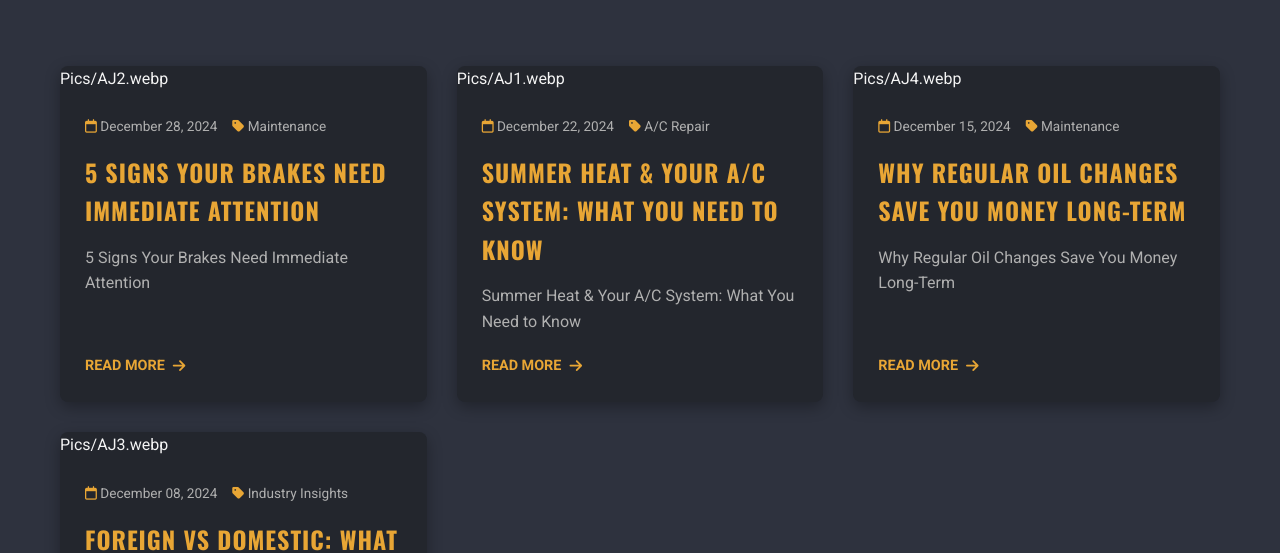
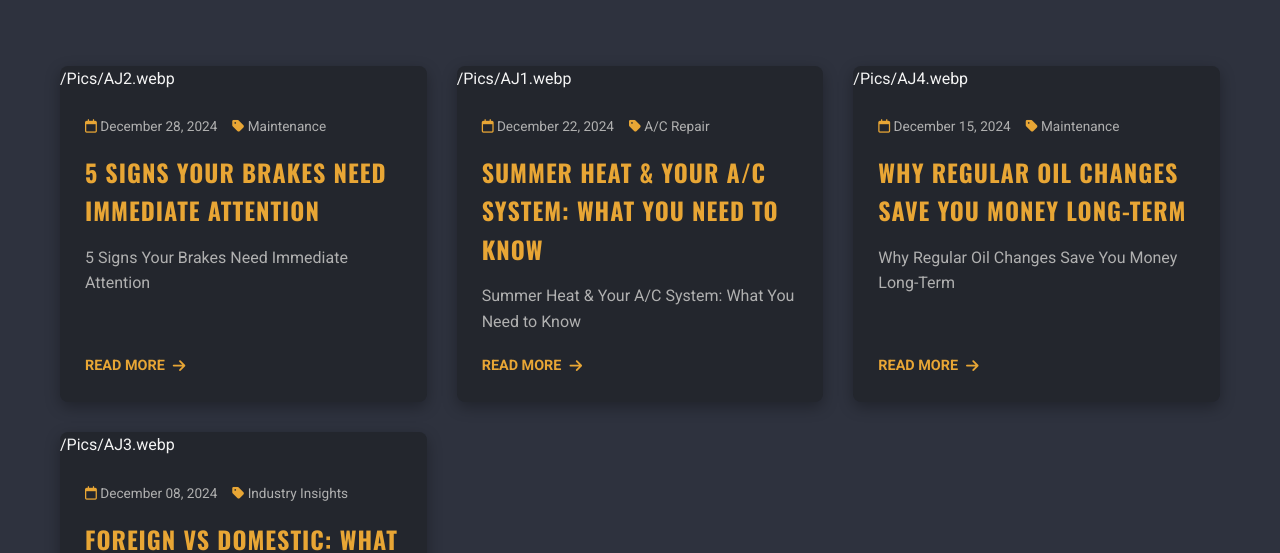
Before and after one commit to JamesBrownR/AJ-Auto-Repair, a Jekyll site: the page built from blog/index.html, in a window 1280 px wide and 900 px high, scrolled down 519 px, cut to the strip 191-744 px from the top of the window. Built offline with Jekyll 4.4.1, drawn with Linux system fonts in a browser that asks for light colours.

Commit message:
Update index.html

```diff
--- a/blog/index.html
+++ b/blog/index.html
@@ -107,7 +107,7 @@ description: Auto repair tips, maintenance advice, and industry insights from AJ
                 {% for post in site.posts %}
                 <div class="blog-card">
                    {% if post.image %}
-{{ post.image }}
+{{ site.baseurl }}/{{ post.image }}
 {% endif %}
 
                     <div class="blog-content">
```
